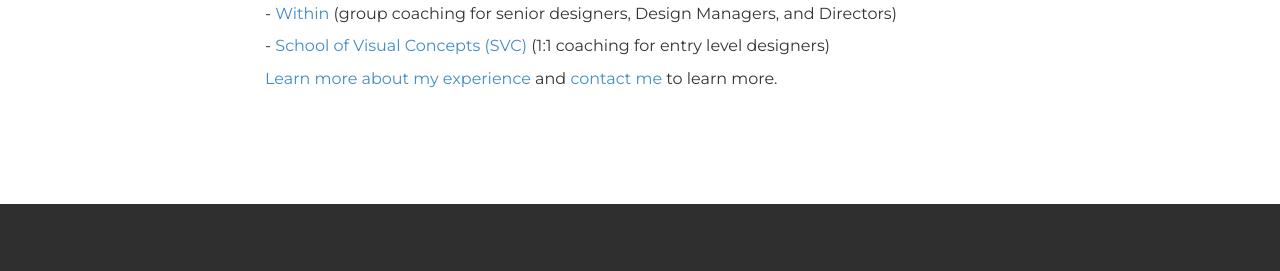
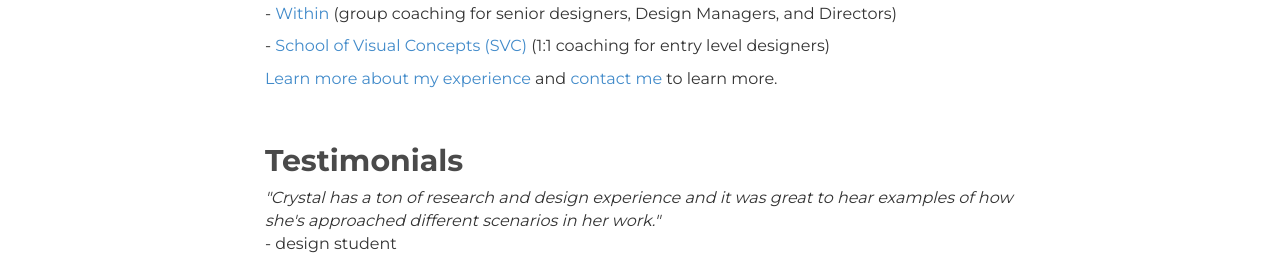
Before and after one commit to crystalcyan/crystalcyan.github.io, a plain HTML site: page coaching.html in a window 1280 px wide. Shown: the part 866-1137 px from the top of the page. Drawn offline with nearby package versions, Linux system fonts and the light colour scheme.

Commit message:
Update coaching.html

```diff
--- a/coaching.html
+++ b/coaching.html
@@ -76,6 +76,9 @@
 	<p><a href="https://linkedin.com/in/crystalcyan">Learn more about my experience</a> and <a href="mailto:yan.crystal.c@gmail.com">contact me</a> to learn more.</p>
         </br>
 
+	<h2>Testimonials</h2>
+        <p><i>"Crystal has a ton of research and design experience and it was great to hear examples of how she's approached different scenarios in her work."</i></br> - design student</p>
+
 
 		</div><! --/row -->
 	</div><! --/container -->
```
